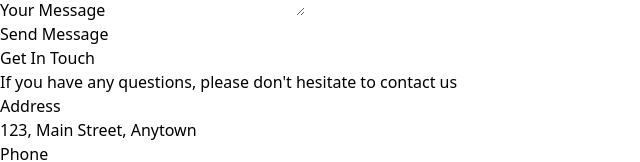
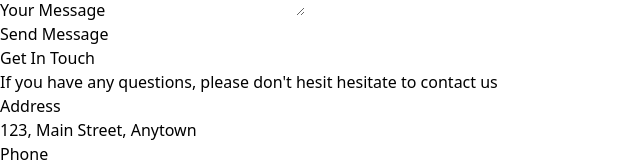
Before and after one commit to rohitchauhan0/wonderly, a Next.js app: page /contact in a window 1280 px wide. Shown: the part 254-416 px from the top of the page, without its empty margins (0-640 px from the left). Built offline with nearby package versions, Linux system fonts and the light colour scheme.

Commit message:
second commit

```diff
--- a/src/app/contact/page.js
+++ b/src/app/contact/page.js
@@ -71,7 +71,7 @@ const ContactPage = () => {
          </h2>
 
          <p className="mb-4">
-           If you have any questions, please don't hesitate to contact us
+           If you have any questions, please don&apos;t hesit hesitate to contact us
          </p>
 
          <div className="mb-4">
--- a/src/app/page.js
+++ b/src/app/page.js
@@ -24,7 +24,7 @@ const Page = () => {
 
           <p className=' text-white text-center'>At <span className=' font-mono text-3xl bg-gradient-to-r from-yellow-500 to-yellow-700 bg-clip-text text-transparent'>Wonderly</span>, we specialize in crafting unforgettable experiences that bring families closer together through adventure and exploration. Our fun-filled family tours are designed to ignite curiosity, foster connections, and create lasting memories for every member of the family, from the youngest adventurers to the wisest travelers.
 
-Imagine embarking on a journey where laughter echoes through the mountains, exciting discoveries await around every corner, and the beauty of nature unfolds before your eyes. Whether it’s hiking through breathtaking landscapes, exploring vibrant cities, or indulging in local cuisines, our curated itineraries ensure that every moment is packed with excitement and joy.
+Imagine embarking on a journey where laughter echoes through the mountains, exciting discoveries await around every corner, and the beauty of nature unfolds before your eyes. Whether it&#39;s hiking through breathtaking landscapes, exploring vibrant cities, or indulging in local cuisines, our curated itineraries ensure that every moment is packed with excitement and joy.
 
 Safety and comfort are our top priorities, so you can focus on enjoying the adventure with your loved ones. Our knowledgeable guides are passionate about sharing their love for travel, culture, and the great outdoors, making each tour not only enjoyable but also educational.</p>
         </div>
```
